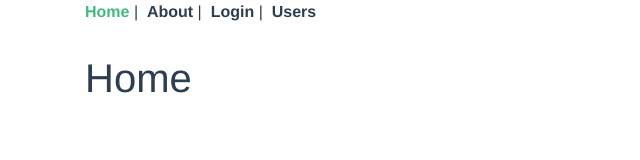
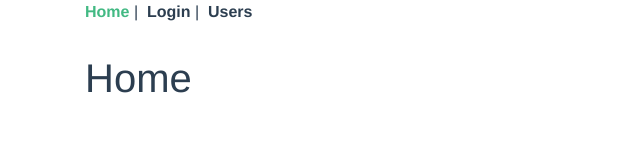
Before and after one commit to thesilverbadger/vue-users, a Vue app: page /#/ in a window 1280 px wide. Shown: the top 160 px of the page, without its empty margins (0-640 px from the left). Built offline with nearby package versions, Linux system fonts and the light colour scheme.

Commit message:
Remove the About page

```diff
--- a/src/App.vue
+++ b/src/App.vue
@@ -2,7 +2,6 @@
   <div id="app">
     <div id="nav">
       <router-link to="/">Home</router-link>&nbsp;|&nbsp;
-      <router-link to="/about">About</router-link>&nbsp;|&nbsp;
       <router-link to="/login">Login</router-link>&nbsp;|&nbsp;
       <router-link to="/users">Users</router-link>
     </div>
--- a/src/views/About.vue
+++ /dev/null
@@ -1,5 +0,0 @@
-<template>
-  <div class="about">
-    <h1>This is an about page</h1>
-  </div>
-</template>
```
